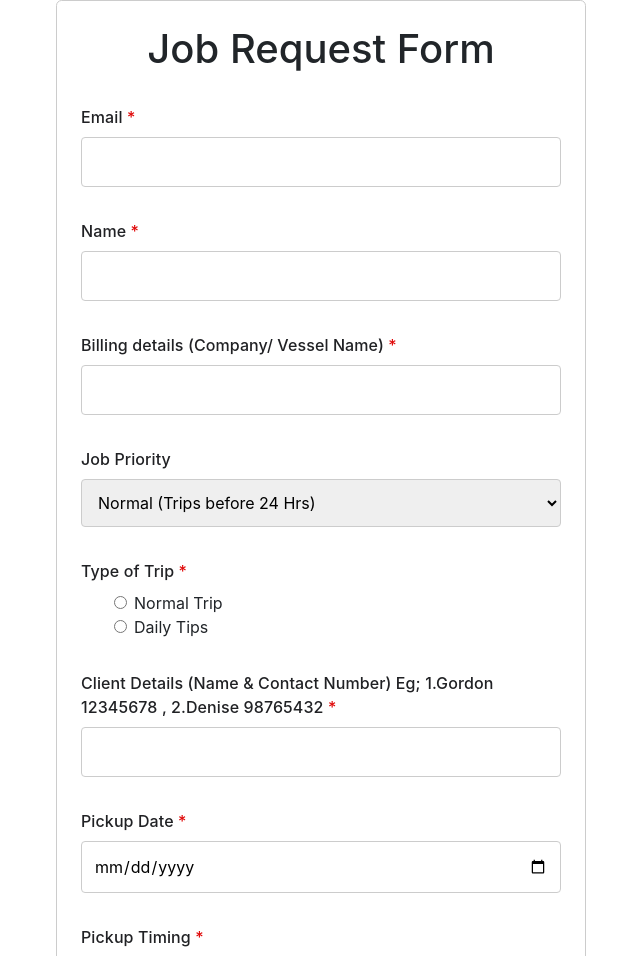
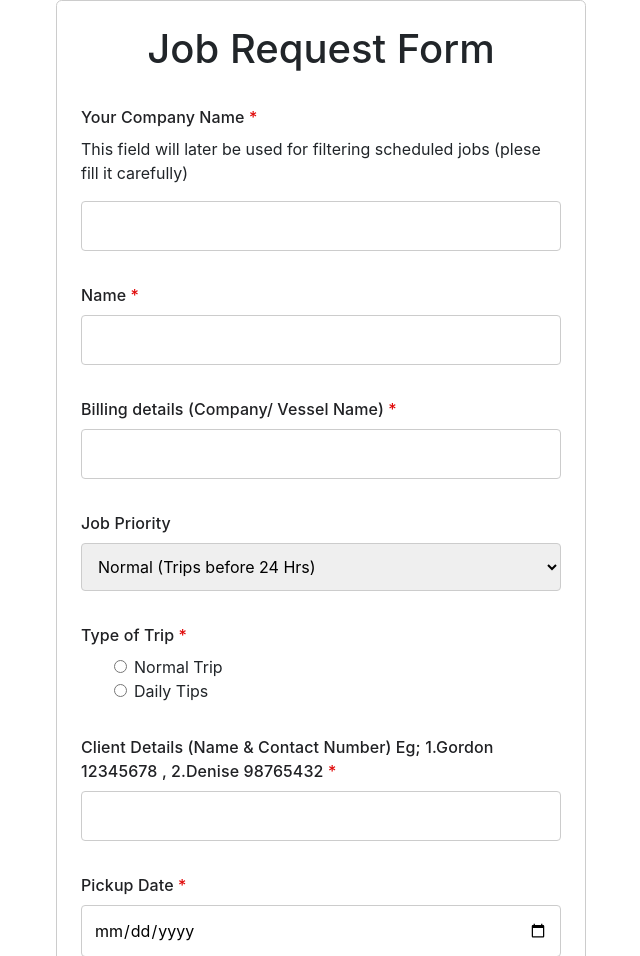
Before and after one commit to Aamir-Khan-Maarofi/Job-Form-Design, a Flask app: page / in a window 1280 px wide. Shown: the top 956 px of the page, without its empty margins (319-959 px from the left). Run offline with Flask 2, Linux system fonts and the light colour scheme; some libraries are stand-ins or nearby versions.

Commit message:
Form integrated

```diff
--- a/app.py
+++ b/app.py
@@ -1,5 +1,4 @@
-from cgitb import html
-from flask import Flask, render_template
+from flask import Flask, render_template, request
 
 app = Flask(__name__)
 
@@ -7,19 +6,44 @@ app = Flask(__name__)
 def index():
     return render_template('index.html')
 
-@app.route('/jobs/create', methods=['GET', 'POST'])
+@app.route('/jobs/create', methods=['POST'])
 def create_new_job():
-    return "Done, i have access now"
+    if request.method == "POST":
+        # Get Form Response and store it in database/sheet
+        response = dict(request.form)
+        keys, values = response.keys(), response.values()
+        print(keys)
+        print(values)
+        print(response["view"])
 
+        # if dailytrips:
+        if response["view"] == "daily-trips":
+            print("It's a daily trip")
+            # get the start and end date
 
+        #    create multiple events one for a day (if return then create two events for the day)
+        #    if emergency, send Edwin the whatsap notification
+        #    Save entries to database and redirect user to list page
+        # if normal trip:
+        if response["view"] == "normal-trip":
+            print("It's a Normal Trip")
+        #    see if arrival/departure:
+        #       get the thre more questions
+        #       create one event for pickup date (if returnn then create two events)
+        #       if emergency send Edwin the whatsapp noticicaiton
+        #       Save entries to database and redirect user to list page
+        #   if not arrival/departure:
+        #       do not get three questions
+        #       create one event for pickup date (if returnn then create two events)
+        #       if emergency send Edwin the whatsapp noticicaiton
+        #       Save entries to database and redirect user to list page
 
+        return "Done"
 
-
-
-
-
-
-
+@app.route('/jobs/list/{user_email}')
+def list_jobs_for_user(user_email):
+    # search database for
+    return "List of Jobs for current email address"
 
 if __name__ == "__main__":
     app.run("localhost", port=5000)
--- a/static/script.js
+++ b/static/script.js
@@ -31,7 +31,7 @@ function normaltrip(){
               <input type="date" name="end-date" id="end-date" required/>
           </div>
           <div class="btns-group text-center">
-            <a type="submit" value="submit" class="btn btn-next">Submit</a>
+            <button type="submit"  class="btn btn-next">Submit</button>
           </div>
         </div>`;
     $("#body-from").append(appendHtml)
@@ -74,7 +74,7 @@ function normaltrip(){
           </div>
 
           <div class="btns-group text-center">
-            <a type="submit" value="submit" class="btn btn-next">Submit</a>
+            <button type="submit"  class="btn btn-next">Submit</button>
           </div>
         </div>`;
     $("#body-from").append(appendHtml)
@@ -84,7 +84,7 @@ function normaltrip(){
   function lastSubmit(){
     var appendHtml=`<div class="step3">
           <div class="btns-group text-center">
-            <a type="submit" value="submit" class="btn btn-next">Submit</a>
+            <button type="submit"  class="btn btn-next">Submit</button>
           </div>
         </div>`;
     $("#body-from").append(appendHtml)
@@ -110,7 +110,7 @@ function normaltrip(){
 
       });
 
-      $('#daily-tips').click(function () {
+      $('#daily-trips').click(function () {
         if (flag2) {
           if ($(this).is(':checked')) {
           dailytips()
--- a/templates/index.html
+++ b/templates/index.html
@@ -12,12 +12,13 @@
 </head>
 
 <body>
-    <form action="POST" name="{{ url_for('create_new_job') }}" class="form" id="body-fromx">
+    <form method="POST" action="{{ url_for('create_new_job') }}" class="form" id="body-fromx">
         <h1 class="text-center">Job Request Form</h1>
         <div id="body-from">
             <div class="input-group1">
-                <label class="txt2" for="email">Email <span class="red">*</span></label>
-                <input type="text" name="email" id="email" required />
+                <label class="txt2" for="company">Your Company Name <span class="red">*</span></label>
+                <p>This field will later be used for filtering scheduled jobs (plese fill it carefully)</p>
+                <input type="text" name="company" id="company" required />
             </div>
             <div class="input-group1">
                 <label class="txt2" for="Name">Name <span class="red">*</span></label>
@@ -48,14 +49,14 @@
                     <div class="row">
                         <div class="col-12">
                             <div class="form-check pl-01">
-                                <input class="form-check-input" type="radio" name="view" id="normal-trip" />
+                                <input class="form-check-input" type="radio" name="view" value="normal-trip" id="normal-trip" />
                                 <p-label class="form-check-label" for="normal-trip"> Normal Trip</p-label>
                             </div>
 
 
                             <div class="form-check pl-01">
-                                <input class="form-check-input" type="radio" name="view" id="daily-tips" />
-                                <p-label class="form-check-label" for="daily-tips"> Daily Tips</p-label>
+                                <input class="form-check-input" type="radio" name="view" value="daily-trips" id="daily-trips" />
+                                <p-label class="form-check-label" for="daily-trips"> Daily Tips</p-label>
                             </div>
                         </div>
                     </div>
```
